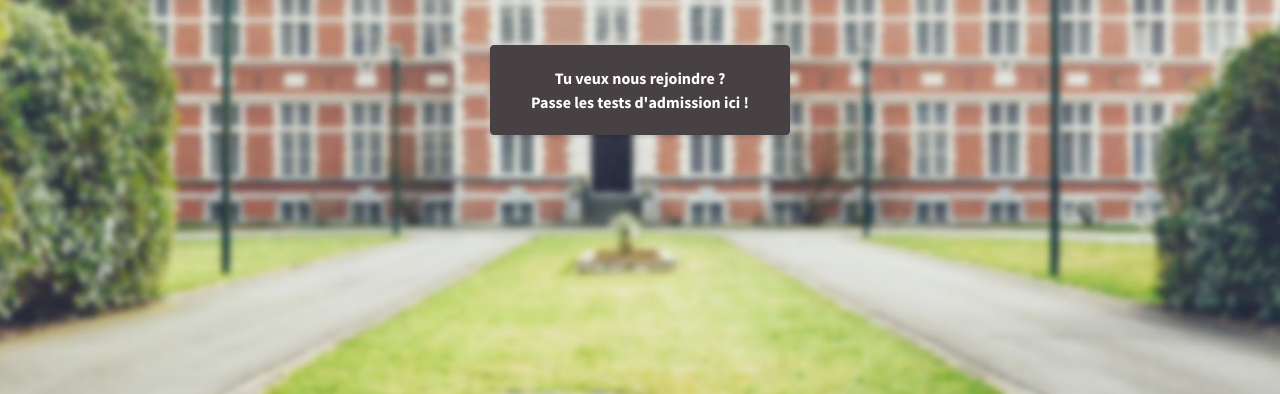
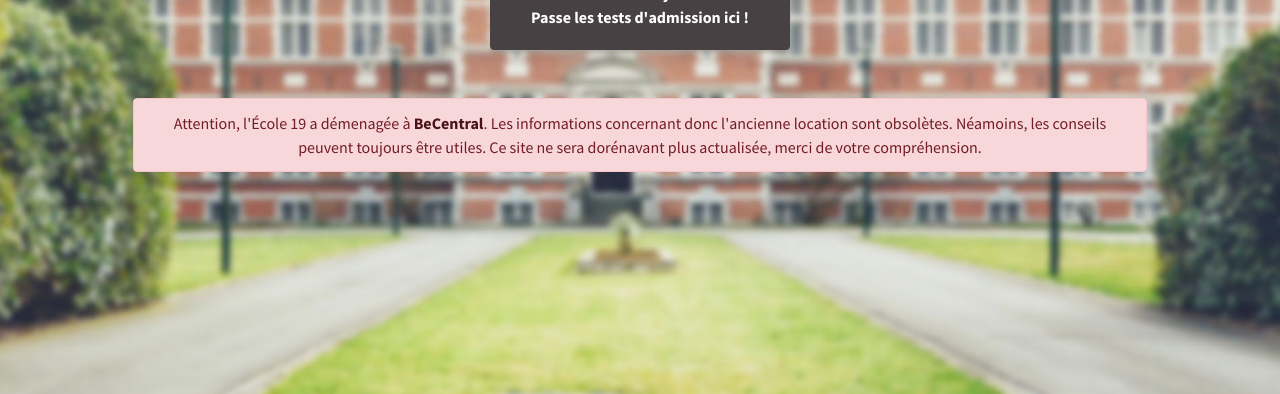
Before and after one commit to 19school/19school.github.io, a website: page index.html in a window 1280 px wide. Shown: the part 406-800 px from the top of the page. Drawn offline with Linux system fonts and the light colour scheme.

Commit message:
message de changement

```diff
--- a/index.html
+++ b/index.html
@@ -9,7 +9,7 @@
 	<link rel="icon" href="apple-touch-icon.png" type="image/x-icon" >
 	<link href="apple-touch-icon.png" rel="apple-touch-icon">
     <meta name="description" content="Site pour les candidats de 19. Réalisé par d'autres candidats. Réussir sa piscine en toute sérénité.">
-    <meta name="keywords" content="piscine 19, piscine, école, codage, 42, bruxelles, 19, candidats, ressources, astuces, informatique, candidature, candidat, école 19, ecole" />
+    <meta name="keywords" content="piscine 19, piscine, école, codage, 42, bruxelles, 19, candidats, ressources, astuces, informatique, candidature, candidat, école 19, ecole, becentral" />
     <meta name="author" content="Sou">
 
     <title>Piscine de 19 : site d'informations pour les candidats</title>
@@ -79,7 +79,11 @@
           <em>Parce qu'on est tous dans le même bain !</em>
         </h3>
         <a class="btn btn-primary btn-xl js-scroll-trigger" href="https://admission.s19.be/users/sign_up">Tu veux nous rejoindre ? <br />
-		Passe les tests d'admission ici !</a>
+    Passe les tests d'admission ici !</a>
+    <br />
+        <div class="alert alert-danger m-5" role="alert">
+          Attention, l'École 19 a démenagée à <a href="https://www.becentral.org/" class="alert-link">BeCentral</a>. Les informations concernant donc l'ancienne location sont obsolètes. Néamoins, les conseils peuvent toujours être utiles. Ce site ne sera dorénavant plus actualisée, merci de votre compréhension.
+        </div>
       </div>
       <div class="overlay"></div>
     </header>
```
